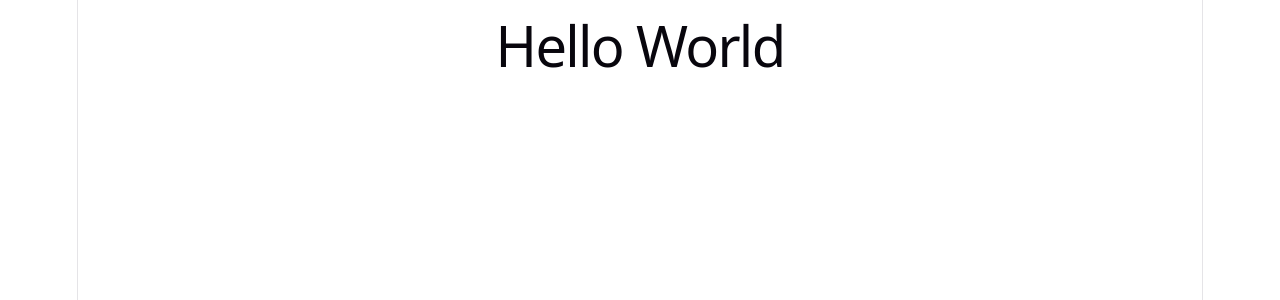
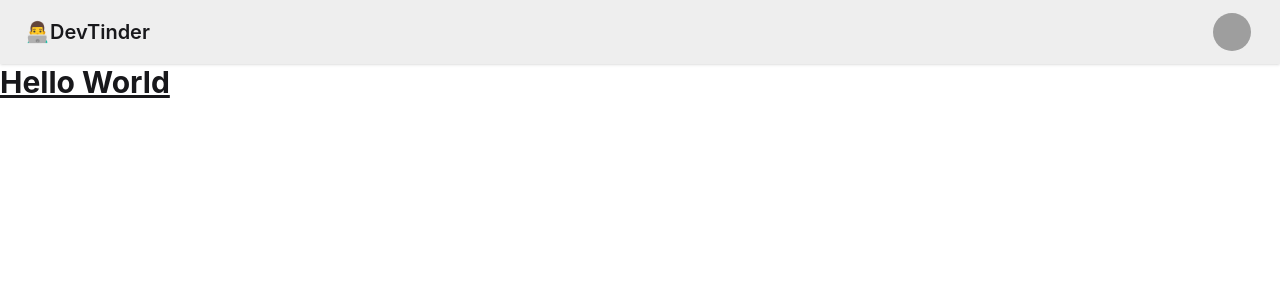
Before and after one commit to wuphf46/DevTinder-Web, a React (Vite) app: page / in a window 1280 px wide. Shown: the top 300 px of the page. Built offline with nearby package versions, Linux system fonts and the light colour scheme; grey boxes are pictures that could not be loaded.

Commit message:
tailwind + daisyUI + navbar

```diff
--- a/package.json
+++ b/package.json
@@ -10,13 +10,16 @@
     "preview": "vite preview"
   },
   "dependencies": {
+    "@tailwindcss/vite": "^4.3.3",
     "react": "^19.2.8",
-    "react-dom": "^19.2.8"
+    "react-dom": "^19.2.8",
+    "tailwindcss": "^4.3.3"
   },
   "devDependencies": {
     "@types/react": "^19.2.18",
     "@types/react-dom": "^19.2.4",
     "@vitejs/plugin-react": "^6.1.0",
+    "daisyui": "^5.7.22",
     "oxlint": "^1.79.0",
     "vite": "^8.2.2"
   }
--- a/src/App.jsx
+++ b/src/App.jsx
@@ -4,7 +4,35 @@
 
   return (
     <>
-      <h1>Hello World</h1>
+      <div className="navbar bg-base-300 shadow-sm">
+        <div className="flex-1">
+          <a className="btn btn-ghost text-xl">👨‍💻DevTinder</a>
+        </div>
+        <div className="flex gap-2">
+          <div className="dropdown dropdown-end mx-5">
+            <div tabIndex={0} role="button" className="btn btn-ghost btn-circle avatar">
+              <div className="w-10 rounded-full">
+                <img
+                  alt="Tailwind CSS Navbar component"
+                  src="https://img.daisyui.com/images/stock/photo-1534528741775-53994a69daeb.webp" />
+              </div>
+            </div>
+            <ul
+              tabIndex={-1}
+              className="menu menu-sm dropdown-content bg-base-100 rounded-box z-1 mt-3 w-52 p-2 shadow">
+              <li>
+                <a className="justify-between">
+                  Profile
+                  <span className="badge">New</span>
+                </a>
+              </li>
+              <li><a>Settings</a></li>
+              <li><a>Logout</a></li>
+            </ul>
+          </div>
+        </div>
+      </div>
+      <h1 className="text-3xl font-bold underline">Hello World</h1>
     </>
   )
 }
--- a/src/index.css
+++ b/src/index.css
@@ -1,111 +1,2 @@
-:root {
-  --text: #6b6375;
-  --text-h: #08060d;
-  --bg: #fff;
-  --border: #e5e4e7;
-  --code-bg: #f4f3ec;
-  --accent: #aa3bff;
-  --accent-bg: rgba(170, 59, 255, 0.1);
-  --accent-border: rgba(170, 59, 255, 0.5);
-  --social-bg: rgba(244, 243, 236, 0.5);
-  --shadow:
-    rgba(0, 0, 0, 0.1) 0 10px 15px -3px, rgba(0, 0, 0, 0.05) 0 4px 6px -2px;
-
-  --sans: system-ui, 'Segoe UI', Roboto, sans-serif;
-  --heading: system-ui, 'Segoe UI', Roboto, sans-serif;
-  --mono: ui-monospace, Consolas, monospace;
-
-  font: 18px/145% var(--sans);
-  letter-spacing: 0.18px;
-  color-scheme: light dark;
-  color: var(--text);
-  background: var(--bg);
-  font-synthesis: none;
-  text-rendering: optimizeLegibility;
-  -webkit-font-smoothing: antialiased;
-  -moz-osx-font-smoothing: grayscale;
-
-  @media (max-width: 1024px) {
-    font-size: 16px;
-  }
-}
-
-@media (prefers-color-scheme: dark) {
-  :root {
-    --text: #9ca3af;
-    --text-h: #f3f4f6;
-    --bg: #16171d;
-    --border: #2e303a;
-    --code-bg: #1f2028;
-    --accent: #c084fc;
-    --accent-bg: rgba(192, 132, 252, 0.15);
-    --accent-border: rgba(192, 132, 252, 0.5);
-    --social-bg: rgba(47, 48, 58, 0.5);
-    --shadow:
-      rgba(0, 0, 0, 0.4) 0 10px 15px -3px, rgba(0, 0, 0, 0.25) 0 4px 6px -2px;
-  }
-
-  #social .button-icon {
-    filter: invert(1) brightness(2);
-  }
-}
-
-body {
-  margin: 0;
-}
-
-#root {
-  width: 1126px;
-  max-width: 100%;
-  margin: 0 auto;
-  text-align: center;
-  border-inline: 1px solid var(--border);
-  min-height: 100svh;
-  display: flex;
-  flex-direction: column;
-  box-sizing: border-box;
-}
-
-h1,
-h2 {
-  font-family: var(--heading);
-  font-weight: 500;
-  color: var(--text-h);
-}
-
-h1 {
-  font-size: 56px;
-  letter-spacing: -1.68px;
-  margin: 32px 0;
-  @media (max-width: 1024px) {
-    font-size: 36px;
-    margin: 20px 0;
-  }
-}
-h2 {
-  font-size: 24px;
-  line-height: 118%;
-  letter-spacing: -0.24px;
-  margin: 0 0 8px;
-  @media (max-width: 1024px) {
-    font-size: 20px;
-  }
-}
-p {
-  margin: 0;
-}
-
-code,
-.counter {
-  font-family: var(--mono);
-  display: inline-flex;
-  border-radius: 4px;
-  color: var(--text-h);
-}
-
-code {
-  font-size: 15px;
-  line-height: 135%;
-  padding: 4px 8px;
-  background: var(--code-bg);
-}
+@import "tailwindcss";
+@plugin "daisyui";
--- a/vite.config.js
+++ b/vite.config.js
@@ -1,7 +1,8 @@
 import react from '@vitejs/plugin-react'
 import { defineConfig } from 'vite'
+import tailwindcss from '@tailwindcss/vite'
 
 // https://vite.dev/config/
 export default defineConfig({
-  plugins: [react()],
+  plugins: [react(), tailwindcss(),],
 })
```
Also changed, not shown: 1 other file (tests, documents, lock files or other folders).
